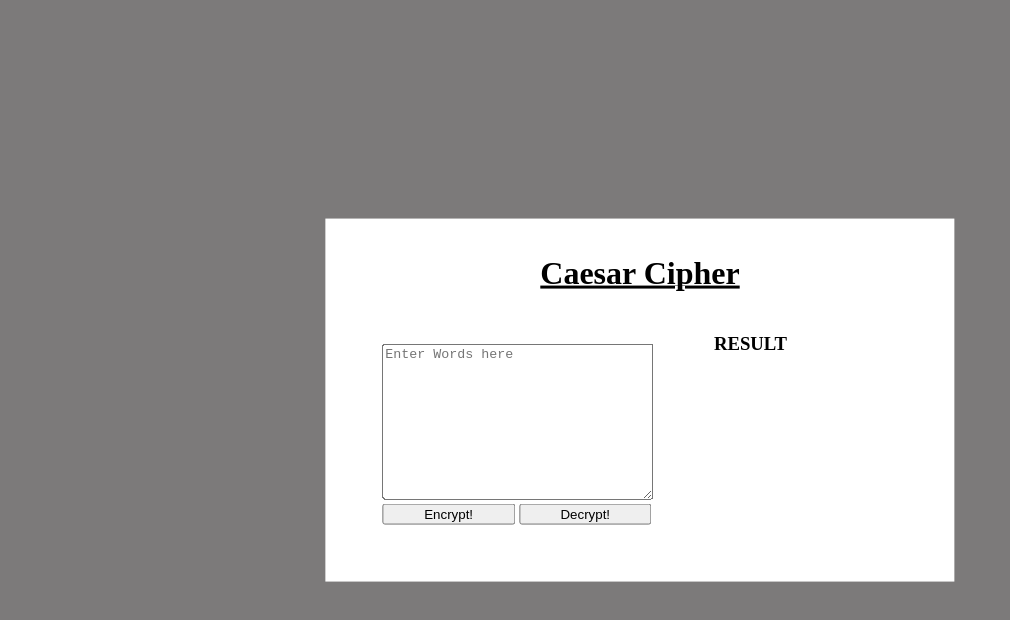
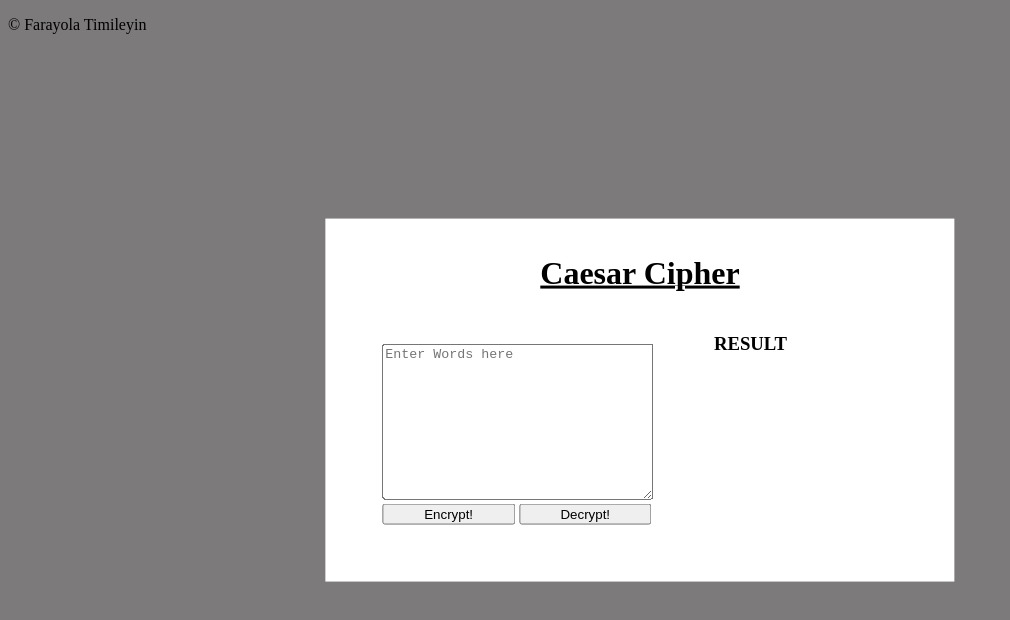
Before and after one commit to faray/czar-cyp, a plain HTML site: page index.html in a window 1280 px wide. Shown: the whole page, without its empty margins (0-1010 px from the left). Drawn offline with Linux system fonts and the light colour scheme.

Commit message:
add copyright

```diff
--- a/index.html
+++ b/index.html
@@ -27,6 +27,9 @@
                     </div>
                 </div>
             </div>
+            <footer>
+                <p>&copy; Farayola Timileyin</p>
+            </footer>
             <script src="index.js"></script>
         </body>
         </html>
```
